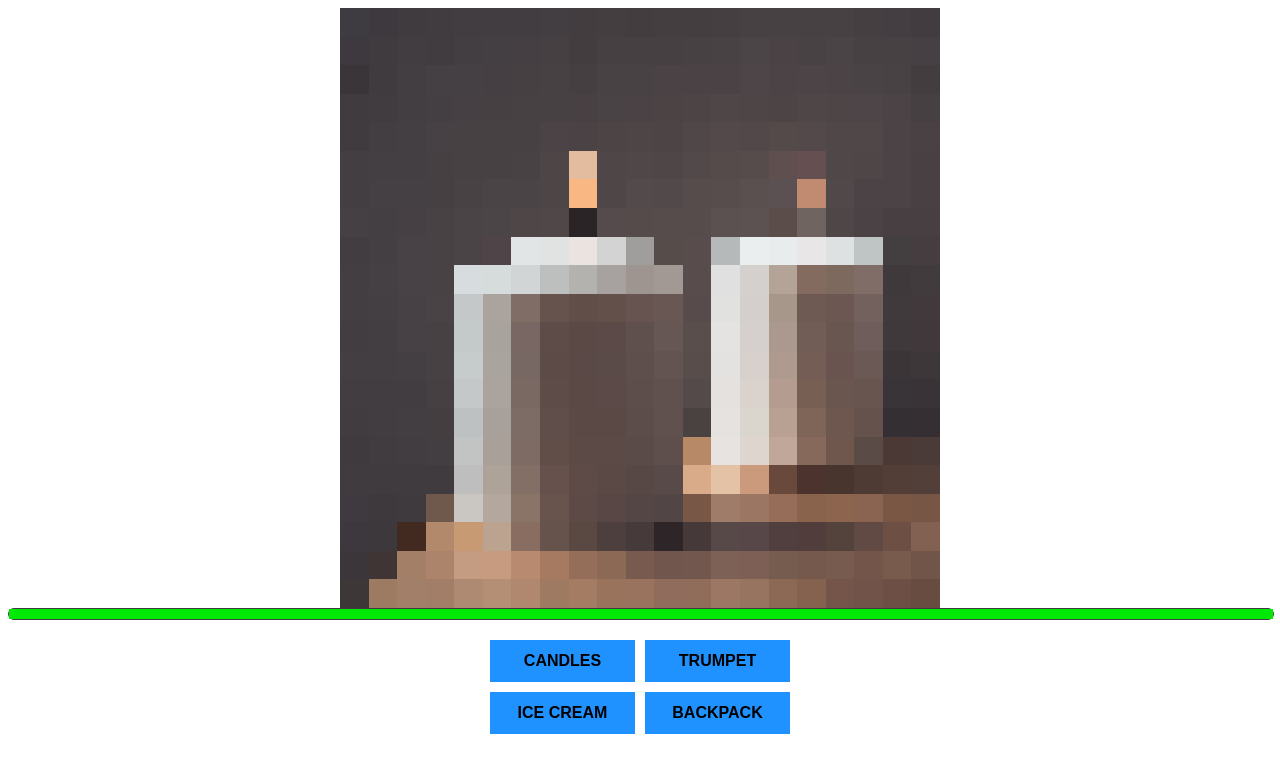
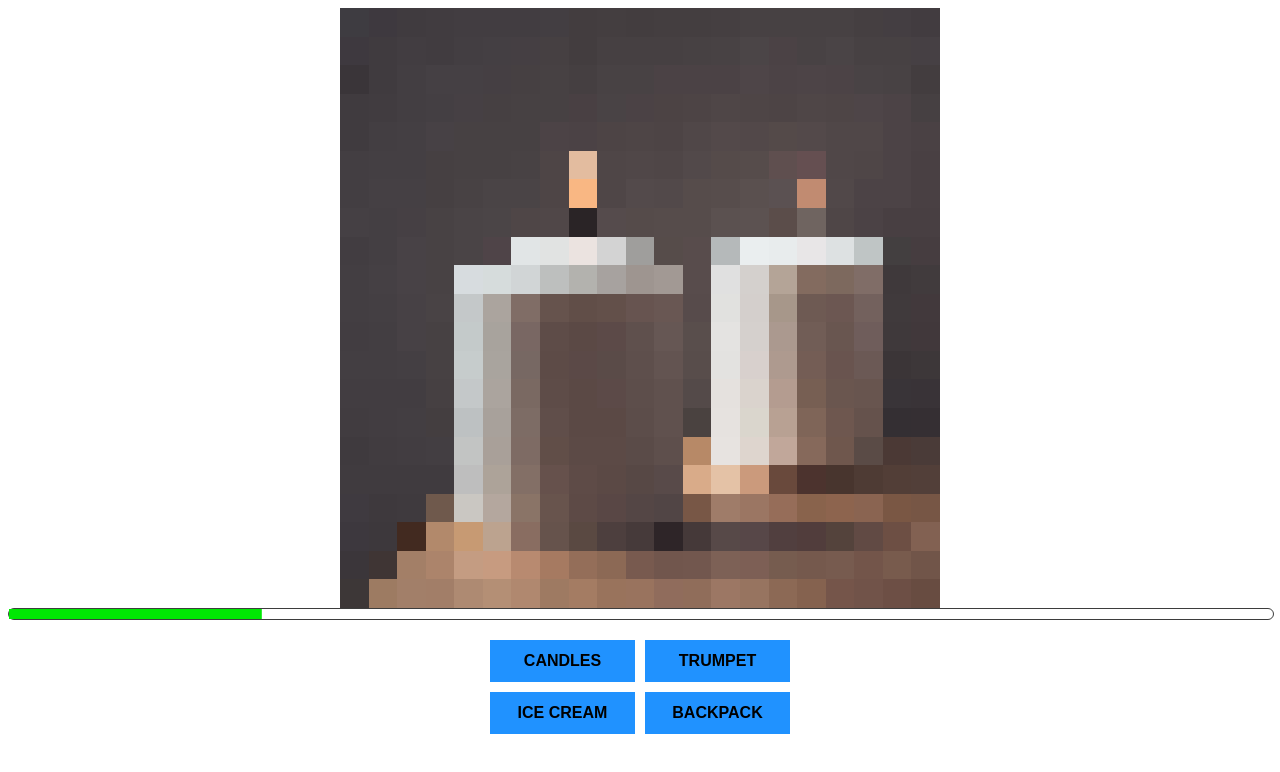
Before and after one commit to szyszak/guessing-game, a React (Create React App) app: page /game in a window 1280 px wide. Shown: the top 772 px of the page. Built offline with nearby package versions, Linux system fonts and the light colour scheme.

Commit message:
figured out the progress bar animation

```diff
--- a/src/components/GamePage/ProgressBar.tsx
+++ b/src/components/GamePage/ProgressBar.tsx
@@ -26,30 +26,19 @@ const Outer = styled.div`
 `;
 
 const Inner = styled.div`
-  /* transform: scaleX(0); */
   height: 10px;
   background-color: #00e803;
   transform-origin: left;
   animation: ${animation};
   animation-duration: ${INTERVAL}ms;
   animation-timing-function: linear;
-  /* animation-play-state: paused; */
-  /* animation-fill-mode: none; */
-  /* animation-iteration-count: ${NUMBER_OF_STEPS * NUMBER_OF_ROUNDS}; */
 `;
 
 // COMPONENT
 const ProgressBar: React.FC<IProgressBarProps> = ({ step }) => {
-  const [currentStep, setCurrentStep] = useState(0);
-
-  useEffect(() => {
-    console.log(step);
-    setCurrentStep(step);
-  }, [step]);
-
   return (
     <Outer>
-      <Inner />
+      <Inner key={step} />
     </Outer>
   );
 };
```
